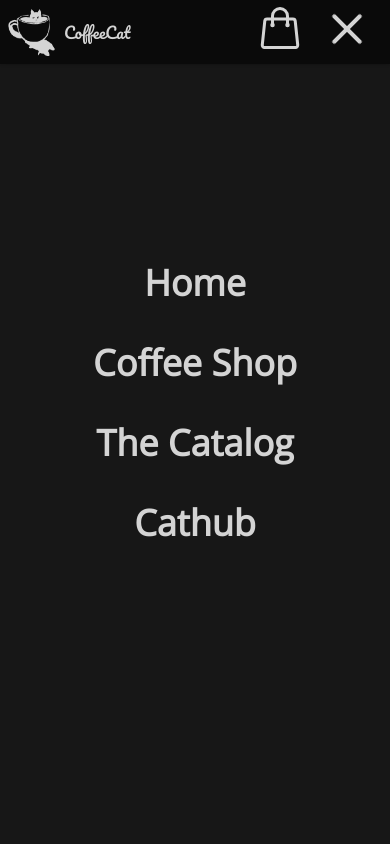
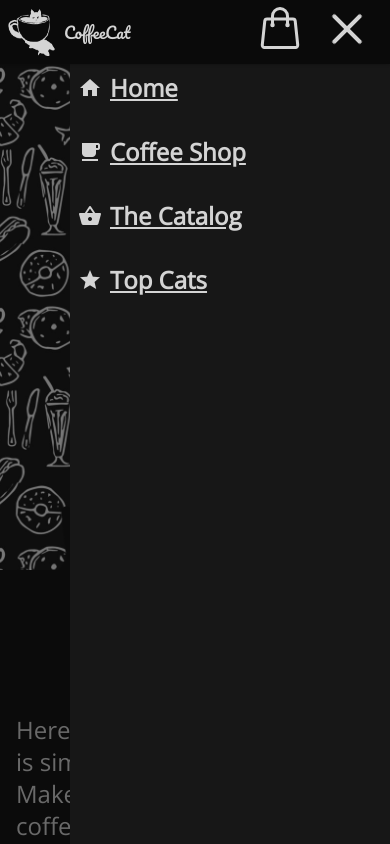
Before and after one commit to joayo13/coffeecat, a React (Create React App) app: page / in a window 390 px wide. Both pictures are taken after a click on the button 347 px from the left and 32 px from the top of the page. Shown: the top 844 px of the page. Built offline with nearby package versions, Linux system fonts and the light colour scheme.

Commit message:
improved mobile menu with icons

```diff
--- a/public/index.html
+++ b/public/index.html
@@ -6,6 +6,7 @@
     <link rel="preconnect" href="https://fonts.googleapis.com">
     <link rel="preconnect" href="https://fonts.gstatic.com" crossorigin>
     <link href="https://fonts.googleapis.com/css2?family=Open+Sans&family=Pacifico&display=swap" rel="stylesheet">
+    <link rel="stylesheet" href="https://fonts.googleapis.com/icon?family=Material+Icons">
     <meta name="viewport" content="width=device-width, initial-scale=1" />
     <meta name="theme-color" content="#000000" />
     <meta
--- a/src/components/MobileMenu.js
+++ b/src/components/MobileMenu.js
@@ -4,13 +4,13 @@ import { Link } from 'react-router-dom'
 function MobileMenu({mobileMenuActive, setMobileMenuActive, slide}) {
   return (
     <div className={mobileMenuActive ? 'requires-no-scroll' : null}>
-    <div style={slide === 'left' ? {animation: 'slideLeft 0.3s cubic-bezier(.38,.59,.78,.96) forwards'} : {animation: 'slideRight 0.3s cubic-bezier(.38,.59,.78,.96) forwards'}} className='w-full text-center p-2 md:w-2/5 z-10 fixed right-0 top-0 h-full bg-neutral-900 text-neutral-300'>
-        <div className='h-16 md:h-32'></div>
-        <div className='w-full h-[80%] flex flex-col gap-10 items-center justify-center font-extrabold text-4xl'>
-          <Link onClick={() => setMobileMenuActive(false)} to='/'>Home</Link>
-          <Link onClick={() => setMobileMenuActive(false)} to='/coffees'>Coffee Shop</Link>
-          <Link onClick={() => setMobileMenuActive(false)} to='/catalog'>The Catalog</Link>
-          <Link onClick={() => setMobileMenuActive(false)} to='/cats'>Cathub</Link>
+    <div style={slide === 'left' ? {animation: 'slideLeft 0.3s cubic-bezier(.38,.59,.78,.96) forwards'} : {animation: 'slideRight 0.3s cubic-bezier(.38,.59,.78,.96) forwards'}} className='w-80 text-center p-2 z-10 fixed right-0 top-0 h-full bg-neutral-900 text-neutral-300'>
+        <div className=' pt-16 w-full h-[80%] flex flex-col gap-8 items-start justify-start font-extrabold text-2xl'>
+          <div className='flex gap-2 items-center'><span className='material-icons'>home</span><Link className='underline' onClick={() => setMobileMenuActive(false)} to='/'>Home</Link></div>
+
+          <div className='flex gap-2 items-center'><span className='material-icons'>local_cafe</span><Link className='underline' onClick={() => setMobileMenuActive(false)} to='/coffees'>Coffee Shop</Link></div>
+          <div className='flex gap-2 items-center'><span className='material-icons'>shopping_basket</span><Link className='underline' onClick={() => setMobileMenuActive(false)} to='/catalog'>The Catalog</Link></div>
+          <div className='flex gap-2 items-center'><span className='material-icons'>star</span><Link className='underline' onClick={() => setMobileMenuActive(false)} to='/cats'>Top Cats</Link></div>
         </div>
     </div>
     </div>
--- a/src/index.css
+++ b/src/index.css
@@ -98,7 +98,7 @@ input[type=number]::-webkit-inner-spin-button {
   background-attachment: fixed;
   background-position: bottom;
   background-repeat: repeat;
-  background-size:auto;
+  background-size: 30rem;
 }
 .modal-shadow {
     box-shadow: 0px 8px 16px rgb(23, 23, 23);
```
